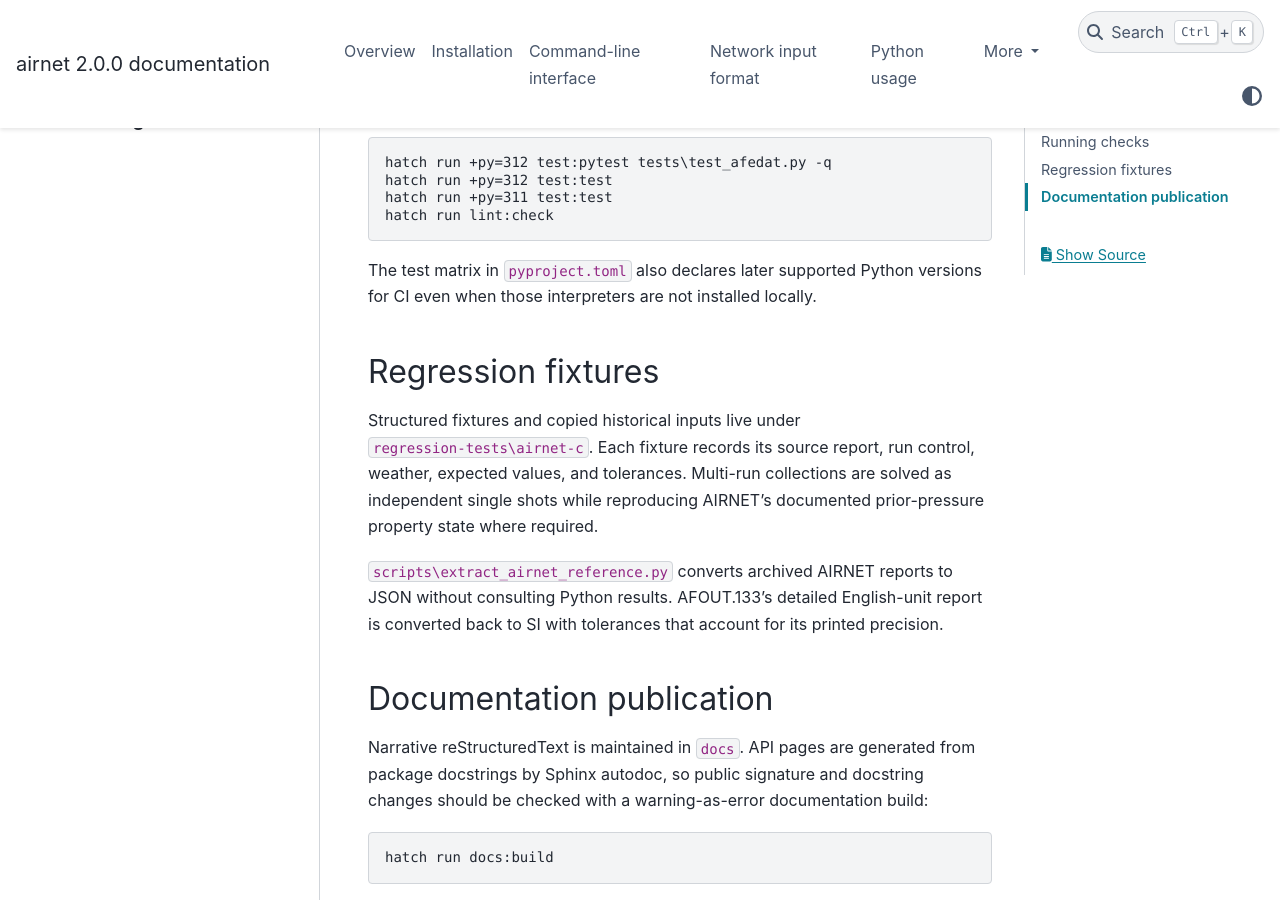
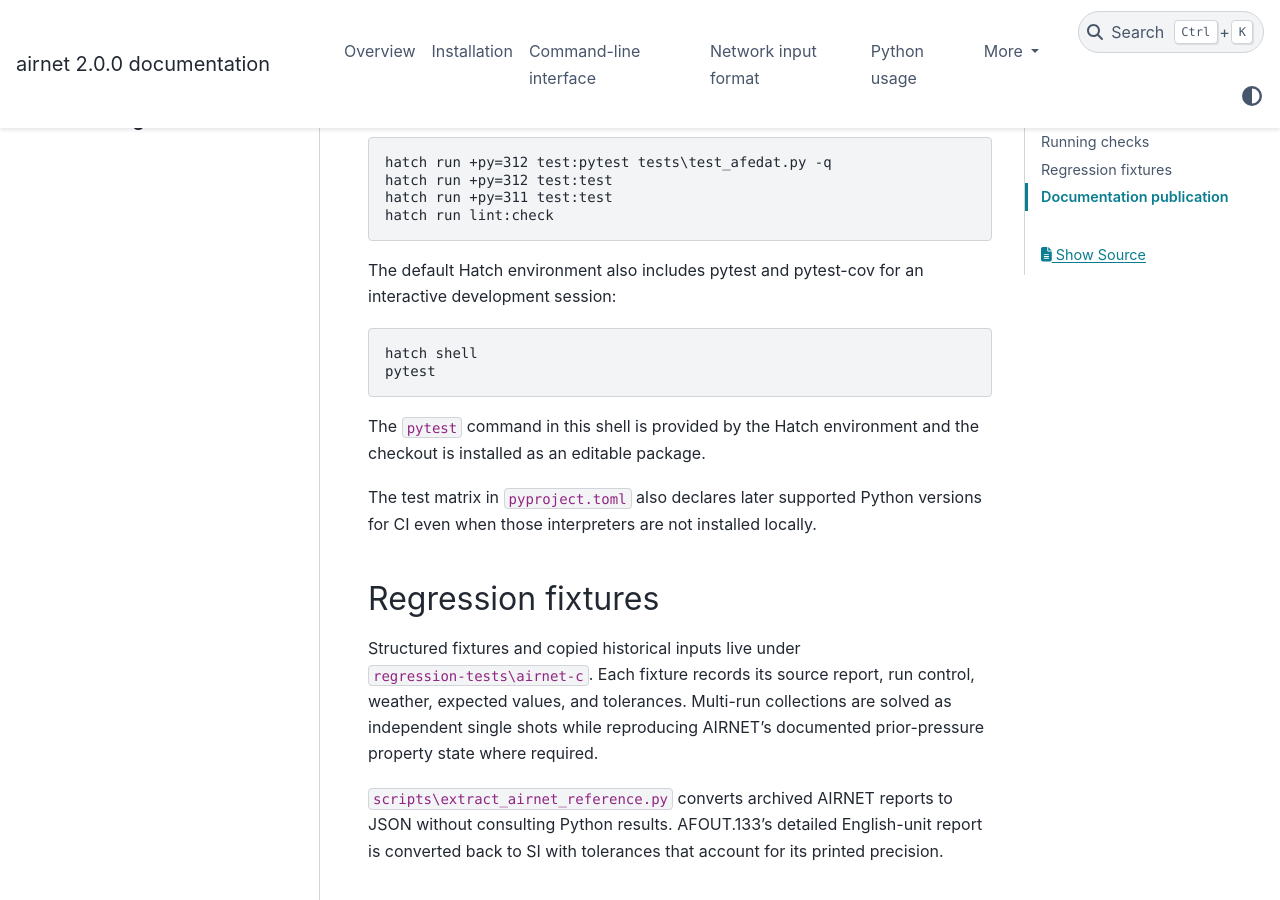
Before and after one commit to building-physics/airnet-python, a Sphinx documentation site: the page built from docs/development.rst, in a window 1280 px wide and 900 px high, scrolled down 358 px. Built offline with Sphinx 7.4.7 and the PyData theme 0.15.4, drawn with Linux system fonts in a browser that asks for light colours.

Commit message:
Repair local default env for testing

```diff
--- a/docs/development.rst
+++ b/docs/development.rst
@@ -16,6 +16,17 @@ From CMD, run focused tests first and then the full suite:
    hatch run +py=312 test:test
    hatch run +py=311 test:test
    hatch run lint:check
+
+The default Hatch environment also includes pytest and pytest-cov for an
+interactive development session:
+
+.. code-block:: bat
+
+   hatch shell
+   pytest
+
+The ``pytest`` command in this shell is provided by the Hatch environment and
+the checkout is installed as an editable package.
 
 The test matrix in ``pyproject.toml`` also declares later supported Python
 versions for CI even when those interpreters are not installed locally.
--- a/pyproject.toml
+++ b/pyproject.toml
@@ -40,6 +40,12 @@ Source = "https://github.com/building-physics/airnet-python"
 
 [tool.hatch.version]
 path = "src/airnet/__about__.py"
+
+[tool.hatch.envs.default]
+dependencies = [
+  "pytest",
+  "pytest-cov",
+]
 
 [tool.hatch.envs.test]
 dependencies = [
```
Also changed, not shown: docs/installation.rst (+10 -0 lines).
